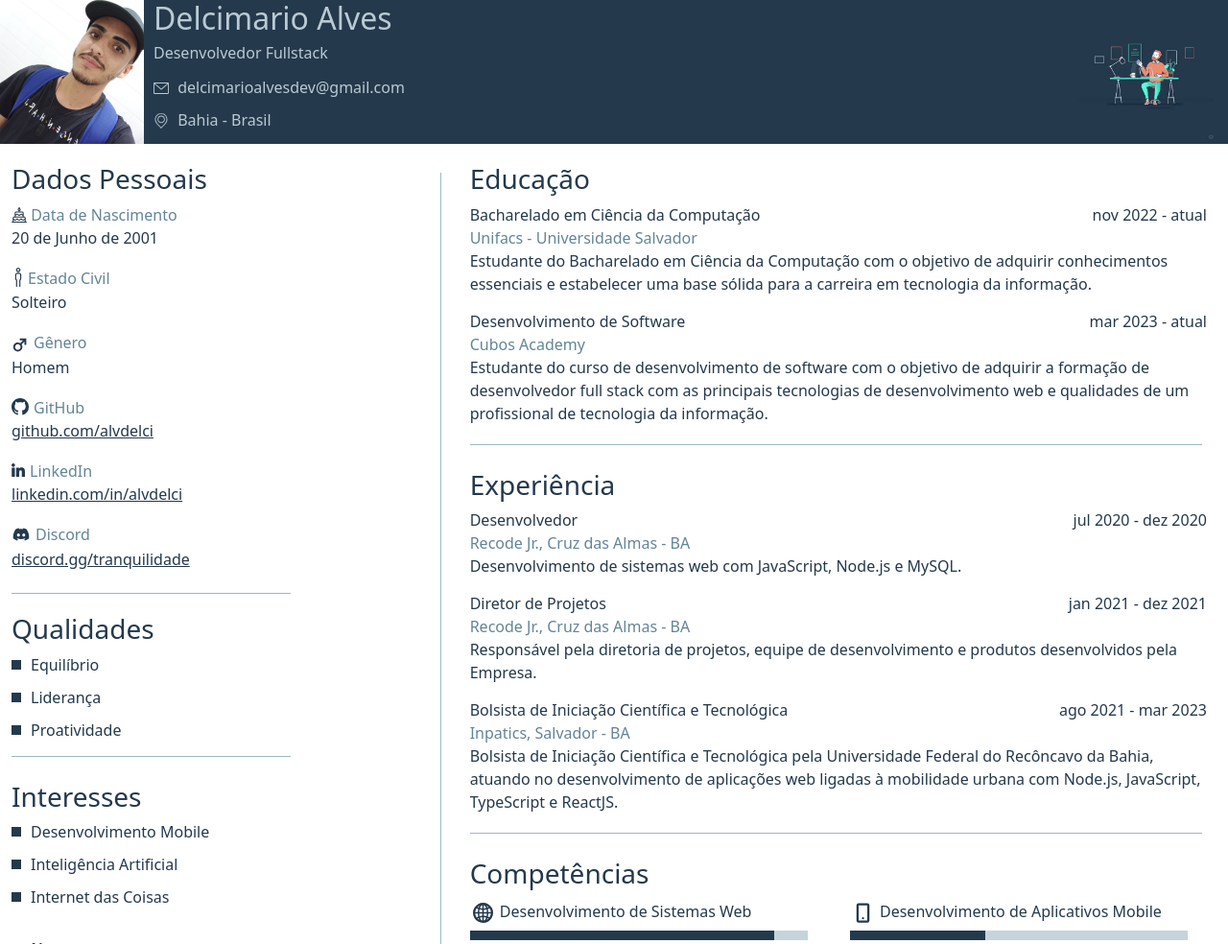
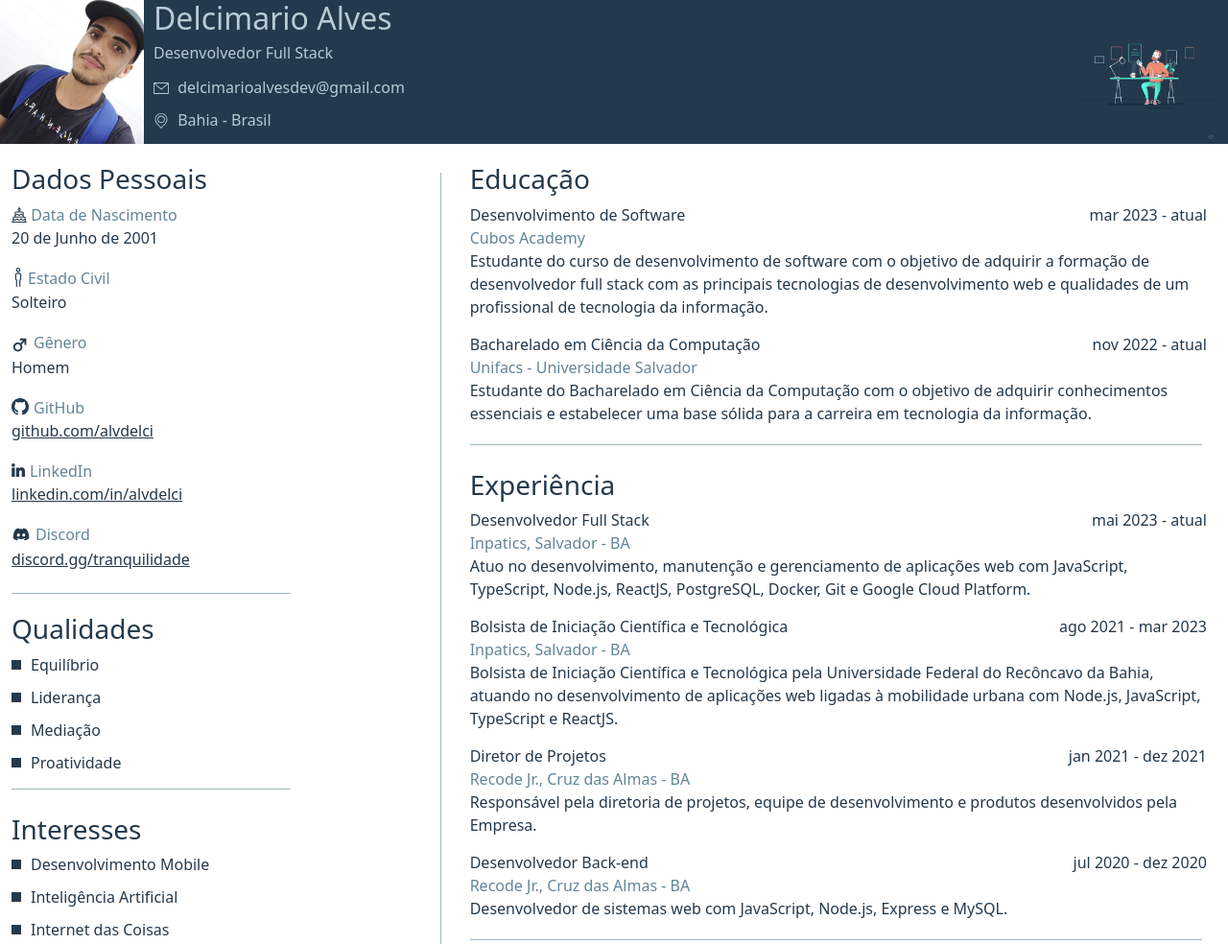
Before and after one commit to alvdelci/alvdelci.github.io, a plain HTML site: page index.html in a window 1280 px wide. Shown: the top 984 px of the page at 96% size. Drawn offline with nearby package versions, Linux system fonts and the light colour scheme.

Commit message:
feat: Atualização para estágio na Inpatics

```diff
--- a/index.html
+++ b/index.html
@@ -26,7 +26,7 @@
         </div>
         <div>
           <h2>Delcimario Alves</h2>
-          <h6>Desenvolvedor Fullstack</h6>
+          <h6>Desenvolvedor Full Stack</h6>
 
           <div class="info">
             <div class="email-phone">
@@ -100,6 +100,10 @@
             </div>
             <div class="item-qualities">
               <div class="box"></div>
+              <label>Mediação</label>
+            </div>
+            <div class="item-qualities">
+              <div class="box"></div>
               <label>Proatividade</label>
             </div>
           </div>
@@ -145,15 +149,6 @@
             <h3>Educação</h3>
             <div class="item-education">
               <div class="title">
-                <div class="col-7">Bacharelado em Ciência da Computação</div>
-                <div class="col-5">nov 2022 - atual</div>
-              </div>
-              <label>Unifacs - Universidade Salvador</label><br>
-              <span>Estudante do Bacharelado em Ciência da Computação com o objetivo de adquirir conhecimentos
-                essenciais e estabelecer uma base sólida para a carreira em tecnologia da informação.</span>
-            </div>
-            <div class="item-education">
-              <div class="title">
                 <div class="col-7">Desenvolvimento de Software</div>
                 <div class="col-5">mar 2023 - atual</div>
               </div>
@@ -162,17 +157,41 @@
                 desenvolvedor full stack com as principais tecnologias de desenvolvimento web e qualidades de um
                 profissional de tecnologia da informação.</span>
             </div>
+            <div class="item-education">
+              <div class="title">
+                <div class="col-7">Bacharelado em Ciência da Computação</div>
+                <div class="col-5">nov 2022 - atual</div>
+              </div>
+              <label>Unifacs - Universidade Salvador</label><br>
+              <span>Estudante do Bacharelado em Ciência da Computação com o objetivo de adquirir conhecimentos
+                essenciais e estabelecer uma base sólida para a carreira em tecnologia da informação.</span>
+            </div>
           </div>
           <div class="horizontal-line"></div>
           <div class="row experience">
             <h3>Experiência</h3>
             <div class="item-experience">
               <div class="title">
-                <div class="col-7">Desenvolvedor</div>
-                <div class="col-5">jul 2020 - dez 2020</div>
+                <div class="col-7">Desenvolvedor Full Stack</div>
+                <div class="col-5">mai 2023 - atual</div>
               </div>
-              <label>Recode Jr., Cruz das Almas - BA</label><br>
-              <span>Desenvolvimento de sistemas web com JavaScript, Node.js e MySQL.</span>
+              <label>Inpatics, Salvador - BA</label><br>
+              <span>
+                Atuo no desenvolvimento, manutenção e gerenciamento de aplicações web com JavaScript, TypeScript,
+                Node.js, ReactJS, PostgreSQL, Docker, Git e Google Cloud Platform.
+              </span>
+            </div>
+            <div class="item-experience">
+              <div class="title">
+                <div class="col-7">Bolsista de Iniciação Científica e Tecnológica</div>
+                <div class="col-5">ago 2021 - mar 2023</div>
+              </div>
+              <label>Inpatics, Salvador - BA</label><br>
+              <span>
+                Bolsista de Iniciação Científica e Tecnológica pela Universidade Federal do Recôncavo da Bahia, atuando
+                no desenvolvimento de aplicações web ligadas à mobilidade urbana com Node.js, JavaScript, TypeScript e
+                ReactJS.
+              </span>
             </div>
             <div class="item-experience">
               <div class="title">
@@ -185,15 +204,11 @@
             </div>
             <div class="item-experience">
               <div class="title">
-                <div class="col-7">Bolsista de Iniciação Científica e Tecnológica</div>
-                <div class="col-5">ago 2021 - mar 2023</div>
+                <div class="col-7">Desenvolvedor Back-end</div>
+                <div class="col-5">jul 2020 - dez 2020</div>
               </div>
-              <label>Inpatics, Salvador - BA</label><br>
-              <span>
-                Bolsista de Iniciação Científica e Tecnológica pela Universidade Federal do Recôncavo da Bahia, atuando
-                no desenvolvimento de aplicações web ligadas à mobilidade urbana com Node.js, JavaScript, TypeScript e
-                ReactJS.
-              </span>
+              <label>Recode Jr., Cruz das Almas - BA</label><br>
+              <span>Desenvolvedor de sistemas web com JavaScript, Node.js, Express e MySQL.</span>
             </div>
           </div>
           <div class="horizontal-line"></div>
```
